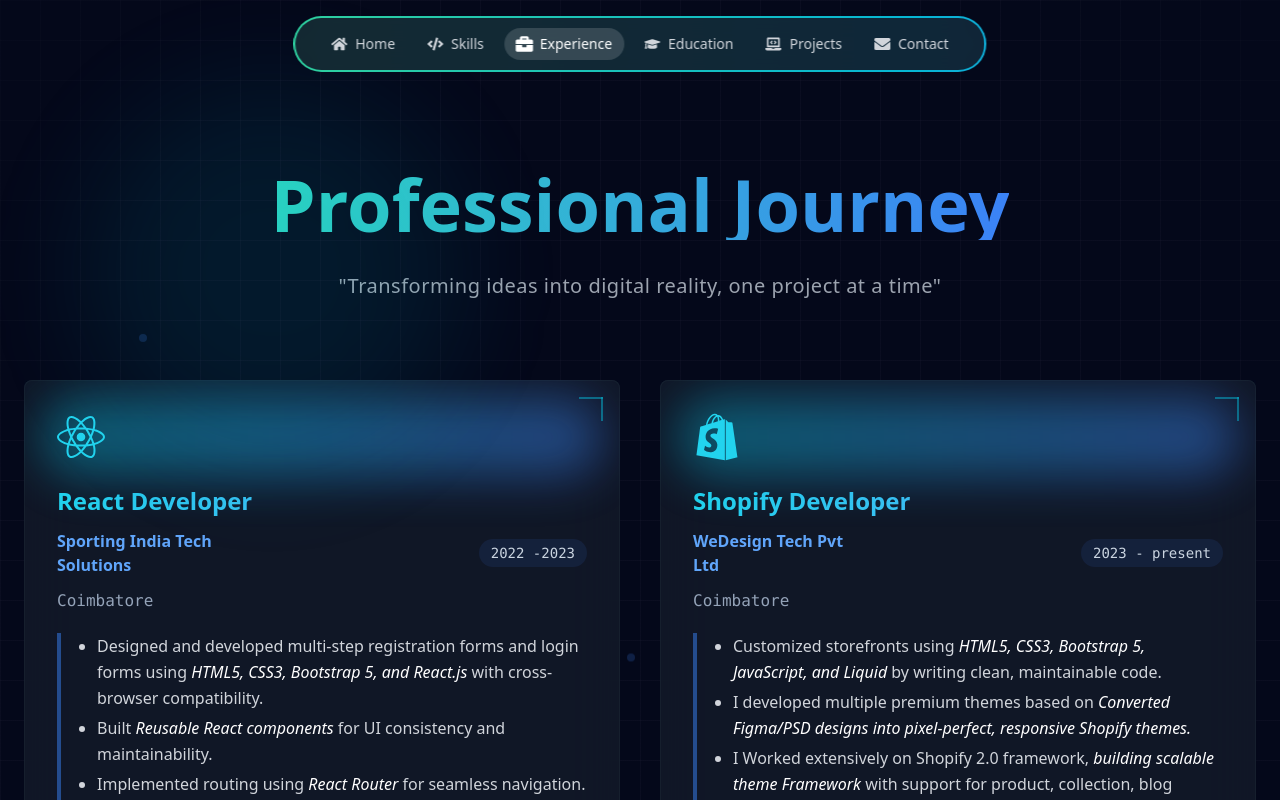
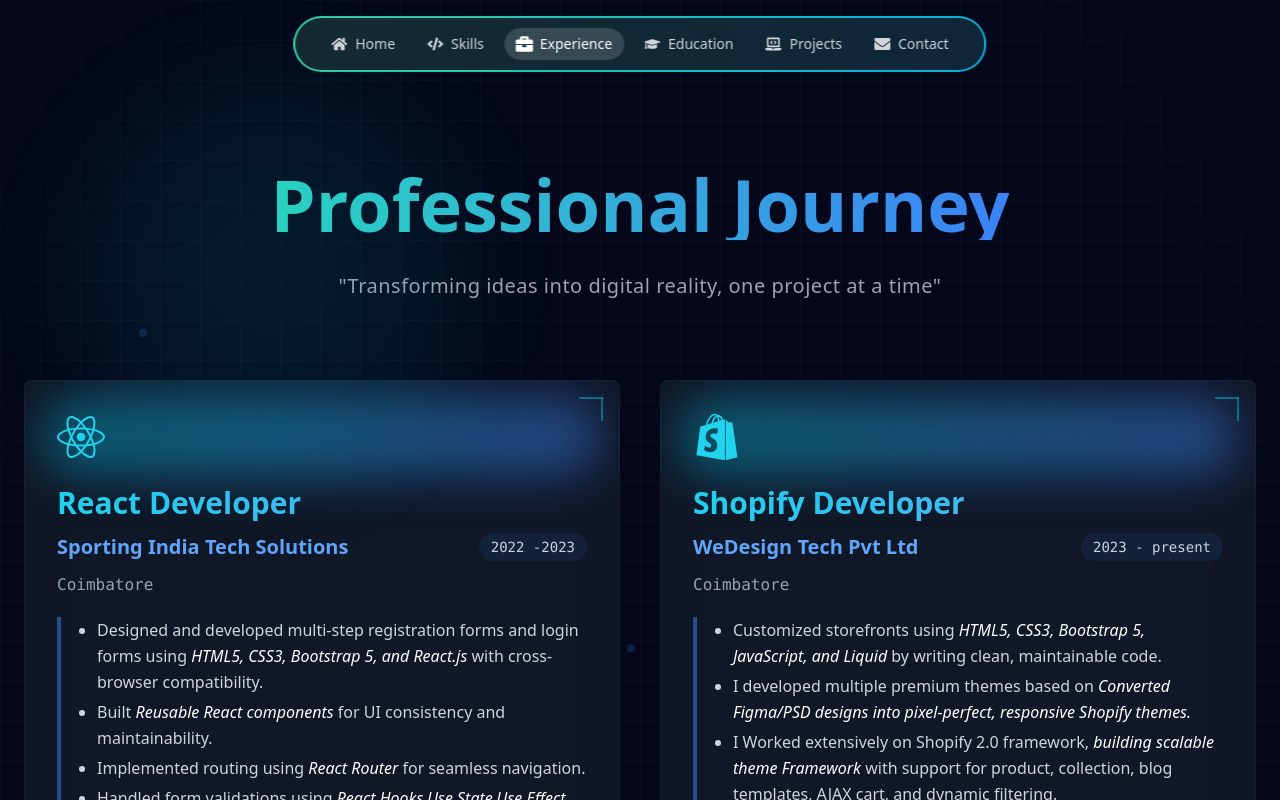
Before and after one commit to Ragavi6794/my-protfolio, a React (Vite) app: page /experience in a window 1280 px wide. Shown: the top 800 px of the page. Built offline with nearby package versions, Linux system fonts and the light colour scheme.

Commit message:
Updated portfolio design and content

```diff
--- a/src/pages/Experience/Experience.jsx
+++ b/src/pages/Experience/Experience.jsx
@@ -26,11 +26,11 @@
 
       {/* Content with improved typography */}
       <div className="space-y-3">
-        <h3 className="text-2xl font-bold bg-gradient-to-r from-cyan-400 to-blue-400 bg-clip-text text-transparent">
+        <h3 className="text-3xl font-bold bg-gradient-to-r from-cyan-400 to-blue-400 bg-clip-text text-transparent">
           {title}
         </h3>
         <div className="flex flex-wrap gap-3 justify-between items-center text-gray-300">
-          <span className="font-semibold text-blue-400 w-44">{company}</span>
+          <span className="font-semibold text-blue-400 text-xl">{company}</span>
           <span className="text-sm font-mono bg-blue-500/10 text-slate-300 px-3 py-1 rounded-full">
             {period}
           </span>
```
